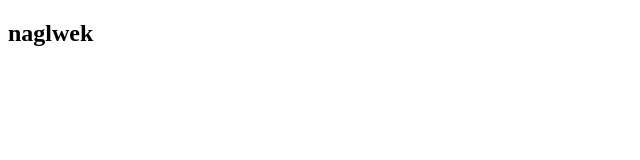
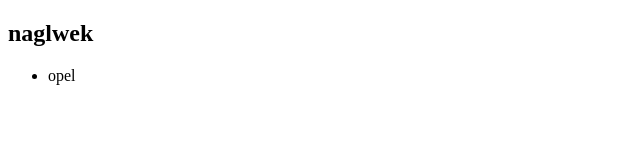
Before and after one commit to mzmzmz128/miesiace, a plain HTML site: page index.html in a window 1280 px wide. Shown: the full height of the page, 0-640 px from the left. Drawn offline with Linux system fonts and the light colour scheme.

Commit message:
poczatek listy aut

```diff
--- a/index.html
+++ b/index.html
@@ -8,7 +8,11 @@
 </head>
 <body>
     <h2>naglwek </h2>
+    <ul>
+        <li>opel</li>
 
+
+    </ul>
 
 
 </body>
```
